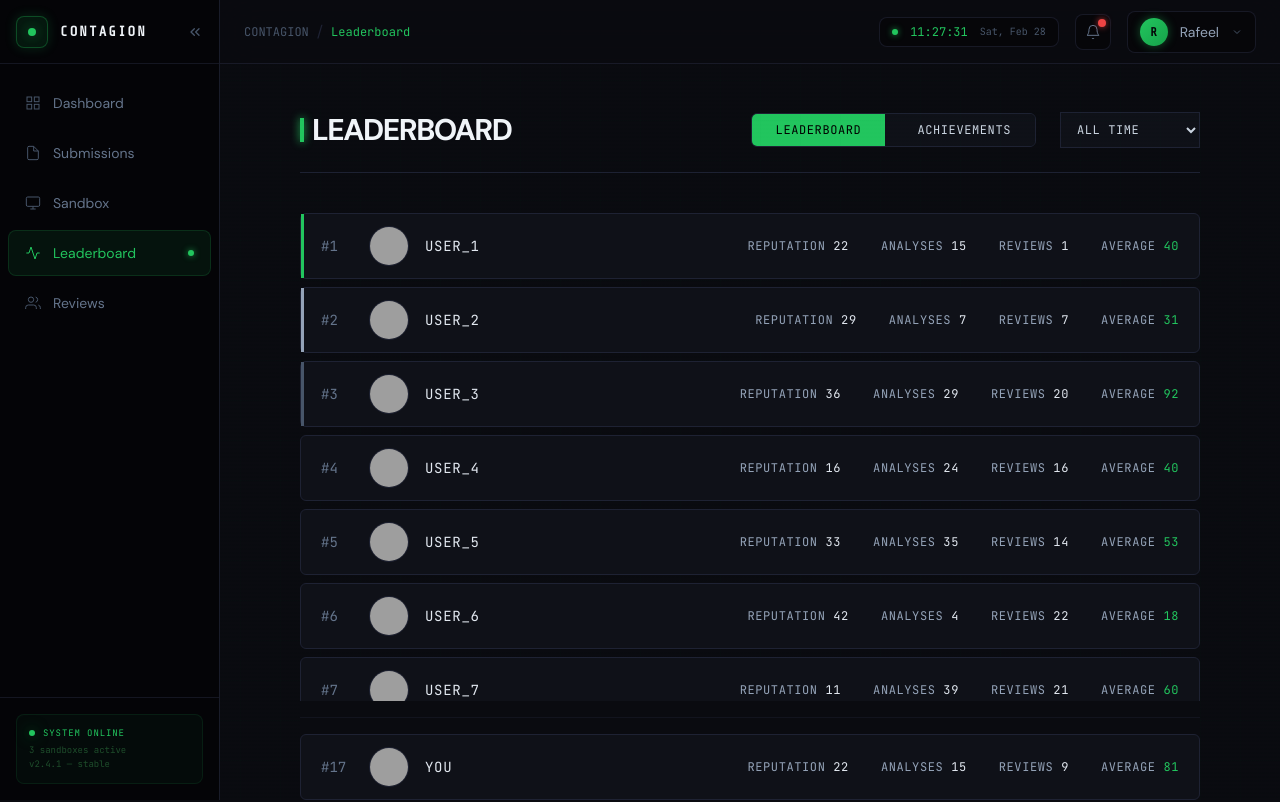
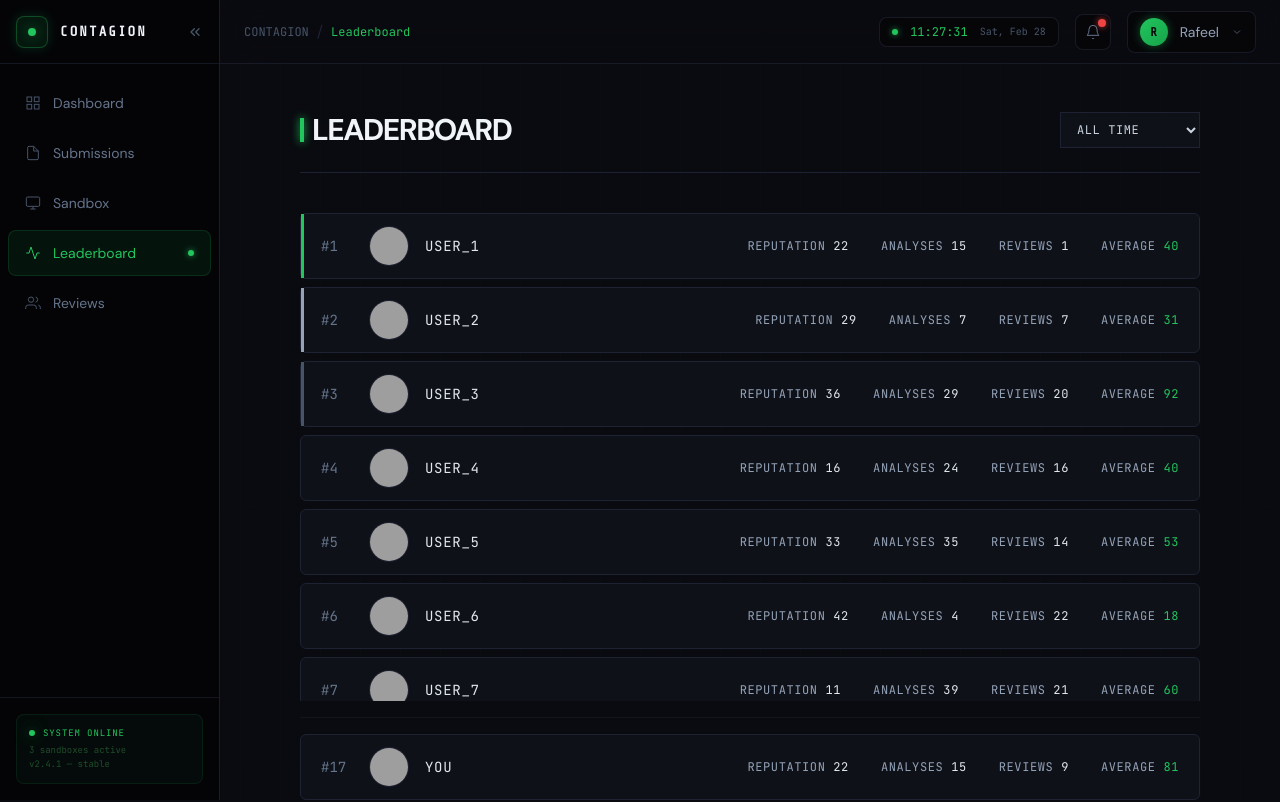
Before and after one commit to crymsor/Contagion, a React (Vite) app in the folder frontend/: page /leaderboard in a window 1280 px wide. Shown: the top 802 px of the page. Built offline with nearby package versions, Linux system fonts and the light colour scheme; grey boxes are pictures that could not be loaded.

Commit message:
removed FilterBar component as no longer needed. Leaderboard page complete

```diff
--- a/frontend/src/AppLayout/Leaderboard/Components/FilterBar.jsx
+++ /dev/null
@@ -1,51 +0,0 @@
-import { useState } from "react";
-import Dropdown from "../../SubmissionsPage/Components/Dropdown";
-
-function FilterBar() {
-  const [filters, setFilters] = useState({
-    view: "leaderboard",
-    duration: "all",
-  });
-
-  const handleFilterChange = (name, value) => {
-    setFilters((prev) => ({ ...prev, [name]: value }));
-  };
-
-  return (
-    <div className="flex items-center gap-6">
-      {/* View Switch Buttons */}
-      <div className="flex gap-2 bg-obsidian rounded-md overflow-hidden border border-phantom">
-        {["leaderboard", "achievements"].map((option) => (
-          <button
-            key={option}
-            onClick={() => handleFilterChange("view", option)}
-            className={`px-6 py-2 text-xs font-mono uppercase tracking-wider transition-colors duration-200 ${filters.view === option
-              ? "bg-toxic text-black"
-              : "bg-obsidian text-slate-300 hover:bg-toxic/20"
-              }`}
-          >
-            {option === "leaderboard" ? "Leaderboard" : "Achievements"}
-          </button>
-        ))}
-      </div>
-
-      {/* Dropdown Container (reserve space) */}
-      <div
-        style={{ minWidth: "140px" }}
-        className={`${filters.view === "leaderboard" ? "" : "invisible"}`}
-      >
-        <Dropdown
-          name="duration"
-          value={filters.duration}
-          onChange={(e) => handleFilterChange("duration", e.target.value)}
-          options={[
-            { value: "all", label: "All Time" },
-            { value: "month", label: "Monthly" },
-            { value: "week", label: "Weekly" },
-          ]}
-        />      </div>
-    </div>
-  );
-}
-
-export default FilterBar;
--- a/frontend/src/AppLayout/Leaderboard/Leaderboard.jsx
+++ b/frontend/src/AppLayout/Leaderboard/Leaderboard.jsx
@@ -1,15 +1,18 @@
 import { useState } from 'react';
 import Sidebar from '../Dashboard/Components/Sidebar.jsx'
 import TopBar from '../Dashboard/Components/TopBar.jsx';
-import FilterBar from './Components/FilterBar.jsx';
 import PositionCard from './Components/PositionCard.jsx';
+import Dropdown from '../SubmissionsPage/Components/Dropdown';
 
 function Leaderboard() {
 
   const [sidebarOpen] = useState(true);
-
   const contentMargin = sidebarOpen ? '220px' : '64px';
 
+  // Dropdown state
+  const [duration, setDuration] = useState("all");
+
+  // Dummy leaderboard data
   const leaderboardData = Array.from({ length: 10 }, (_, i) => ({
     position: i + 1,
     username: `User_${i + 1}`,
@@ -49,31 +52,36 @@ function Leaderboard() {
               </h3>
             </div>
 
-            {/* Right: FilterBar */}
-            <div className="ml-6"> {/* adds horizontal breathing space */}
-              <FilterBar />
+            {/* Right: Duration Dropdown */}
+            <div className="ml-6" style={{ minWidth: "140px" }}>
+              <Dropdown
+                name="duration"
+                value={duration}
+                onChange={(e) => setDuration(e.target.value)}
+                options={[
+                  { value: "all", label: "All Time" },
+                  { value: "month", label: "Monthly" },
+                  { value: "week", label: "Weekly" },
+                ]}
+              />
             </div>
           </div>
 
+          {/* Leaderboard Rows */}
           <div className="flex flex-col gap-2">
             {leaderboardData.map((user) => (
-              <PositionCard
-                key={user.position}
-                {...user}
-              />
+              <PositionCard key={user.position} {...user} />
             ))}
           </div>
+
+          {/* Sticky Current User */}
           <div className="sticky bottom-0 mt-6 pt-4 bg-abyss">
             <div className="border-t border-phantom/40 pt-4">
               <PositionCard {...currentUser} />
             </div>
           </div>
-
-
-
         </div>
       </div>
-
     </>
   )
 }
```
